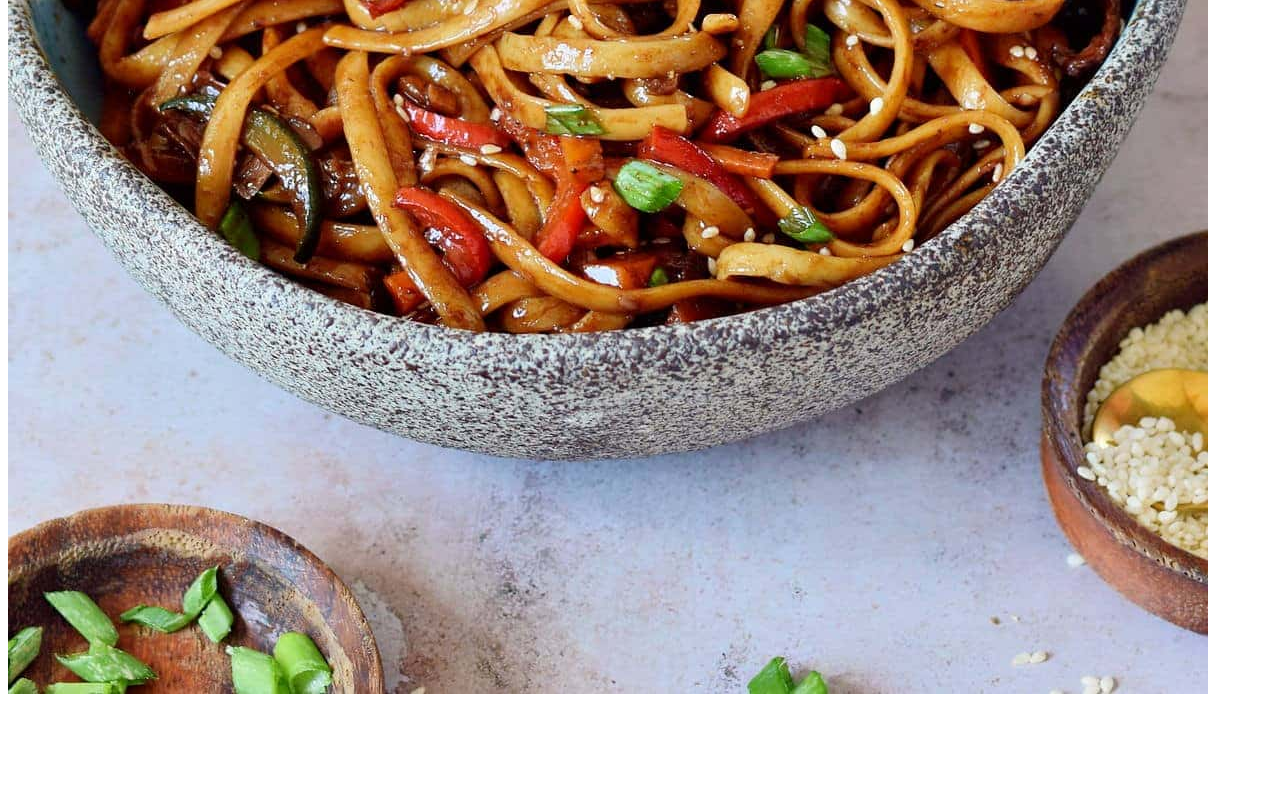
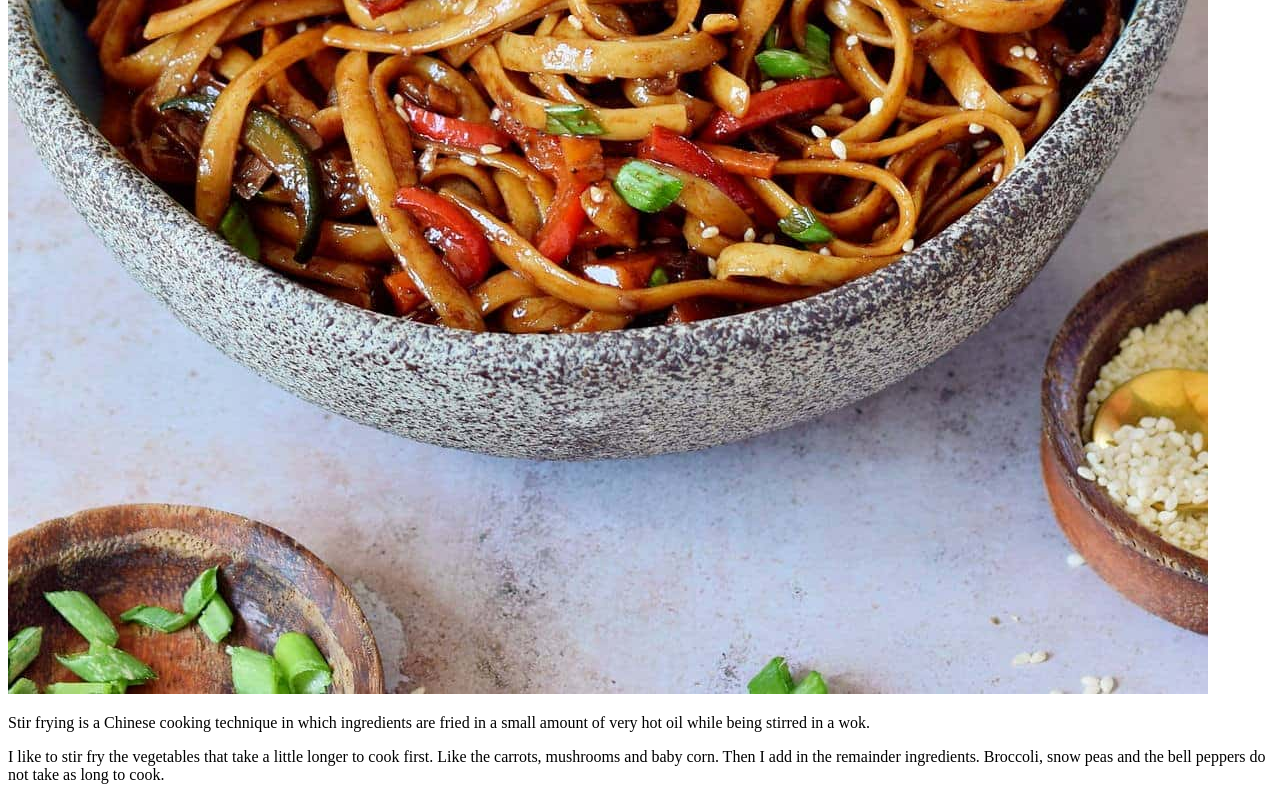
Before and after one commit to hvbcix/odin-recipes, a plain HTML site: page recipes/stir-fry.html in a window 1280 px wide. Shown: the part 1025-1825 px from the top of the page. Before the commit the page ends 1731 px from the top, so only its background shows below. Drawn offline with Linux system fonts and the light colour scheme.

Commit message:
Add a description to the stir fry recipe

```diff
--- a/recipes/stir-fry.html
+++ b/recipes/stir-fry.html
@@ -9,5 +9,7 @@
 <body>
     <h1>Stir fry</h1>
     <img src="stir-fry-image.jpg" alt="Stir fry"/>
+    <p>Stir frying is a Chinese cooking technique in which ingredients are fried in a small amount of very hot oil while being stirred in a wok.</p>
+    <p>I like to stir fry the vegetables that take a little longer to cook first. Like the carrots, mushrooms and baby corn. Then I add in the remainder ingredients. Broccoli, snow peas and the bell peppers do not take as long to cook.</p>
 </body>
 </html>
```
